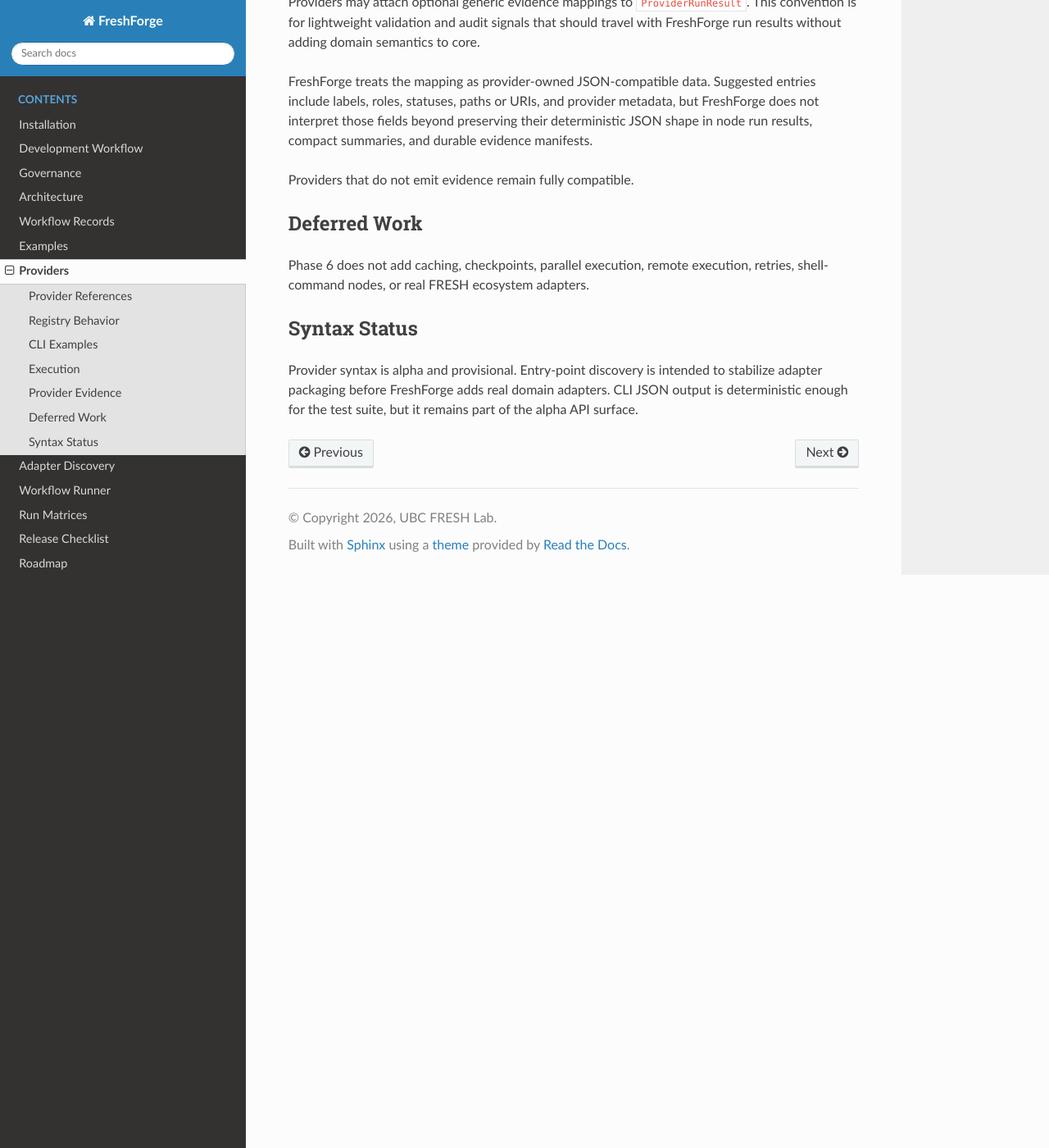
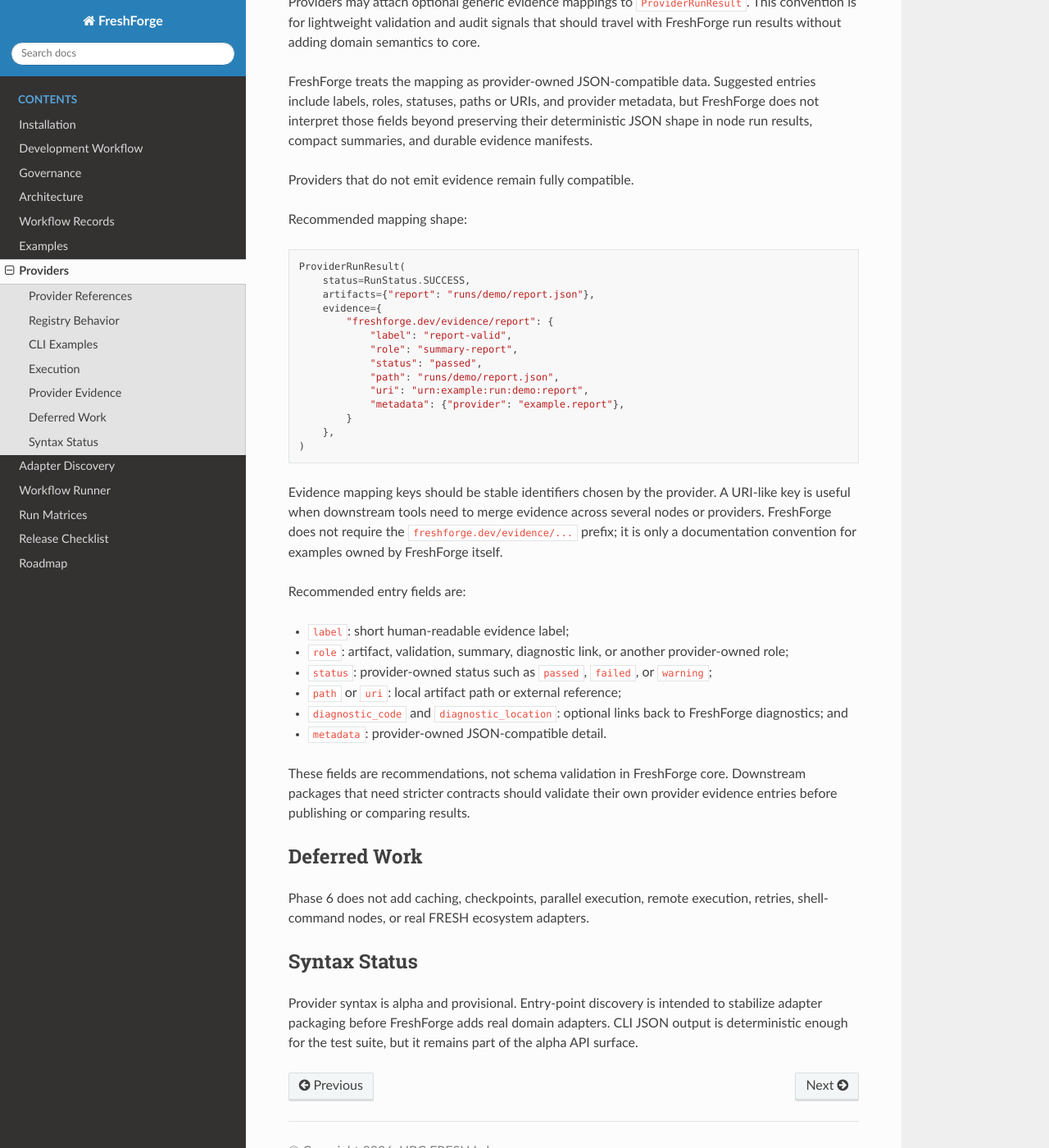
Before and after one commit to UBC-FRESH/freshforge, a Sphinx documentation site: the page built from docs/providers.rst, in a window 1280 px wide and 1400 px high, scrolled down 1640 px. Shown: the whole window at 82% size. Built offline with Sphinx 7.4.7 and the Read the Docs theme 3.1.0, drawn with Linux system fonts in a browser that asks for light colours.

Commit message:
P16 refine delegated evidence mapping docs

```diff
--- a/docs/providers.rst
+++ b/docs/providers.rst
@@ -89,6 +89,47 @@ evidence manifests.
 
 Providers that do not emit evidence remain fully compatible.
 
+Recommended mapping shape:
+
+.. code-block:: python
+
+   ProviderRunResult(
+       status=RunStatus.SUCCESS,
+       artifacts={"report": "runs/demo/report.json"},
+       evidence={
+           "freshforge.dev/evidence/report": {
+               "label": "report-valid",
+               "role": "summary-report",
+               "status": "passed",
+               "path": "runs/demo/report.json",
+               "uri": "urn:example:run:demo:report",
+               "metadata": {"provider": "example.report"},
+           }
+       },
+   )
+
+Evidence mapping keys should be stable identifiers chosen by the provider. A
+URI-like key is useful when downstream tools need to merge evidence across
+several nodes or providers. FreshForge does not require the
+``freshforge.dev/evidence/...`` prefix; it is only a documentation convention for
+examples owned by FreshForge itself.
+
+Recommended entry fields are:
+
+* ``label``: short human-readable evidence label;
+* ``role``: artifact, validation, summary, diagnostic link, or another
+  provider-owned role;
+* ``status``: provider-owned status such as ``passed``, ``failed``, or
+  ``warning``;
+* ``path`` or ``uri``: local artifact path or external reference;
+* ``diagnostic_code`` and ``diagnostic_location``: optional links back to
+  FreshForge diagnostics; and
+* ``metadata``: provider-owned JSON-compatible detail.
+
+These fields are recommendations, not schema validation in FreshForge core.
+Downstream packages that need stricter contracts should validate their own
+provider evidence entries before publishing or comparing results.
+
 Deferred Work
 -------------
 
--- a/docs/workflow-runner.rst
+++ b/docs/workflow-runner.rst
@@ -82,6 +82,11 @@ evidence mappings in per-node summaries. Evidence remains provider-owned data:
 FreshForge core serializes it but does not interpret validation labels, artifact
 roles, paths, URIs, or scientific meaning.
 
+This means the summary is suitable for dashboards or matrix comparison tools
+that need to know whether evidence exists, while the full run record and
+evidence manifest retain the complete provider-owned mapping for downstream
+validation.
+
 For downstream tools that only need the compact record, use ``--summary``:
 
 .. code-block:: bash
```
Also changed, not shown: CHANGE_LOG.md (+4 -0 lines), ROADMAP.md (+4 -2 lines), 1 other file.
